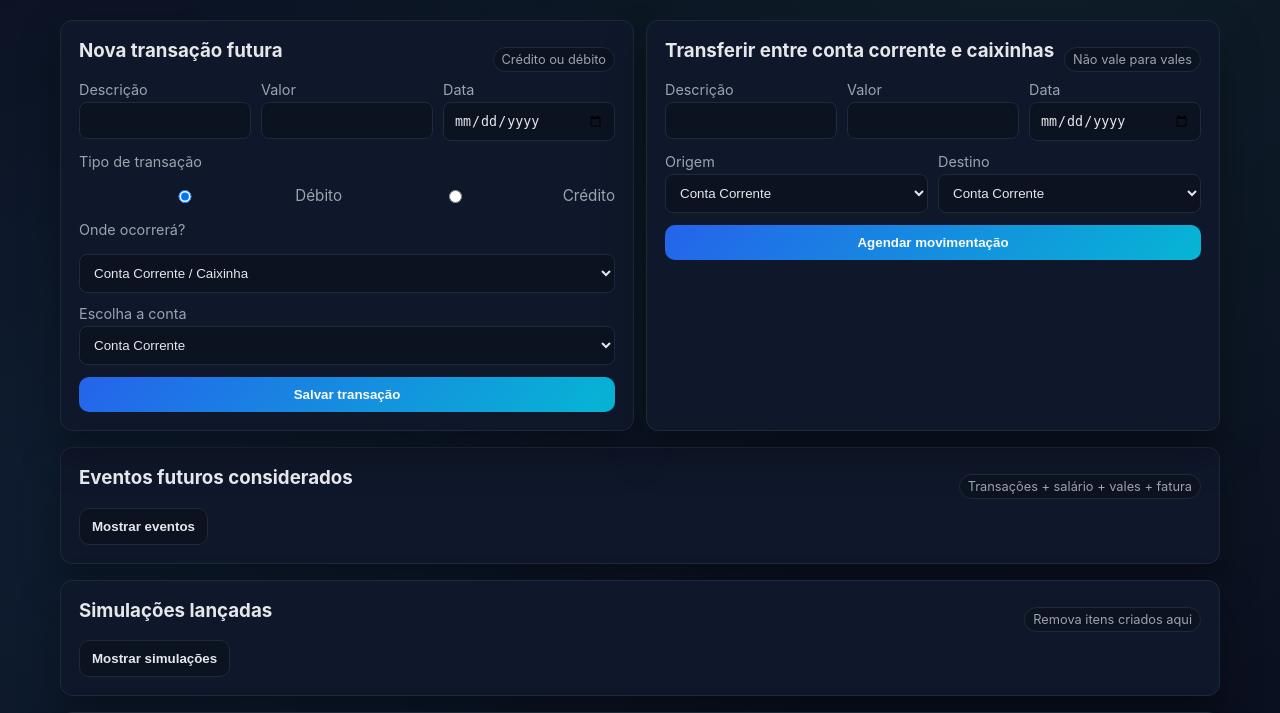
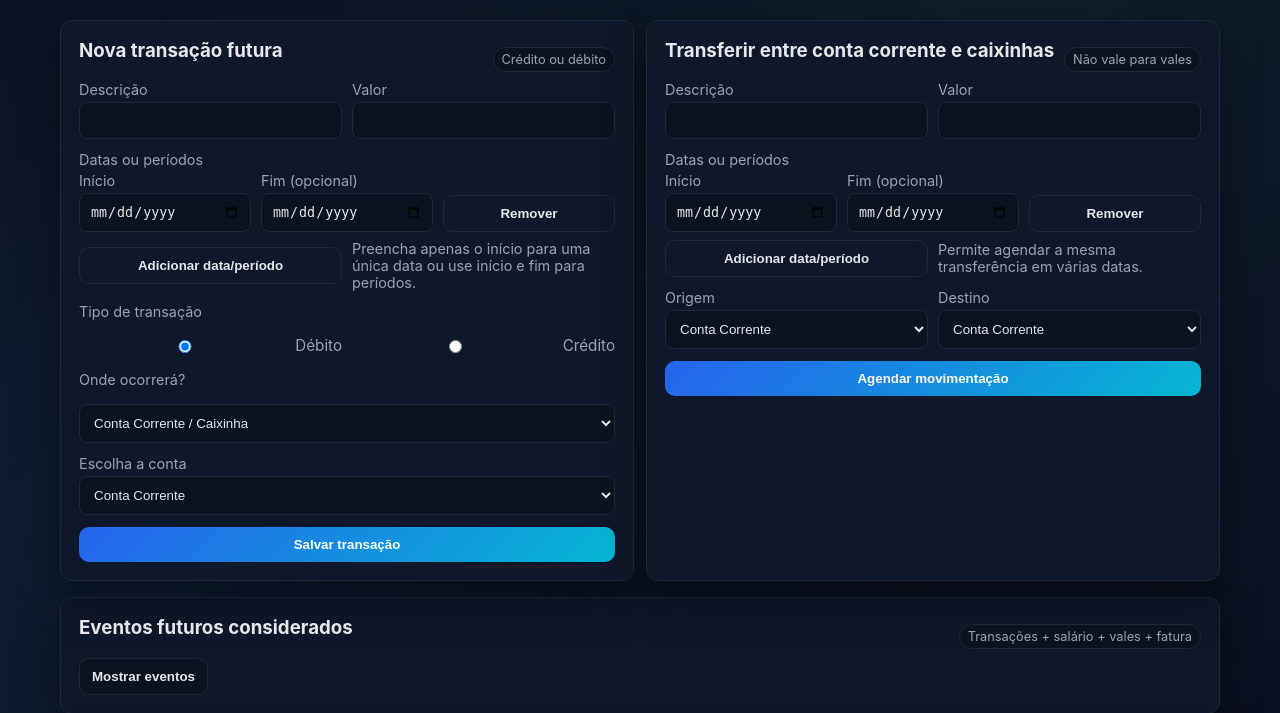
Before and after one commit to GloedenJoao/traking_spending, a FastAPI app: page /simulate in a window 1280 px wide. Shown: the part 141-854 px from the top of the page. Run offline with FastAPI, Linux system fonts and the light colour scheme; data comes from the database, SQL or seed files in the repository; data that the repository does not hold is empty.

Commit message:
Support multiple date ranges for simulations

```diff
--- a/app/main.py
+++ b/app/main.py
@@ -1,5 +1,7 @@
 from datetime import date
-from fastapi import FastAPI, Depends, Form, Request
+from typing import List
+
+from fastapi import Depends, FastAPI, Form, Request
 from fastapi.responses import RedirectResponse
 from fastapi.staticfiles import StaticFiles
 from fastapi.templating import Jinja2Templates
@@ -8,6 +10,7 @@ from sqlalchemy.orm import Session
 from .db import Base, engine, SessionLocal
 from .models import Account, CreditCard, Salary, Transaction, Transfer, ValeBalance
 from .simulation import ensure_defaults, simulate
+from .utils import expand_date_ranges
 
 Base.metadata.create_all(bind=engine)
 
@@ -127,22 +130,24 @@ async def show_simulation(request: Request, days: int = 60, db: Session = Depend
 async def add_transaction(
     description: str = Form(...),
     amount: float = Form(...),
-    date_value: str = Form(...),
+    date_start: List[str] = Form(...),
+    date_end: List[str] = Form(None),
     transaction_type: str = Form("debit"),
     target_type: str = Form(...),
     account_id: int = Form(None),
     db: Session = Depends(get_db),
 ):
-    txn_date = date.fromisoformat(date_value)
     signed_amount = amount if transaction_type == "credit" else -amount
-    txn = Transaction(
-        description=description,
-        amount=signed_amount,
-        date=txn_date,
-        target_type=target_type,
-        account_id=account_id if target_type == "account" else None,
-    )
-    db.add(txn)
+    dates = expand_date_ranges(date_start, date_end or [])
+    for txn_date in dates:
+        txn = Transaction(
+            description=description,
+            amount=signed_amount,
+            date=txn_date,
+            target_type=target_type,
+            account_id=account_id if target_type == "account" else None,
+        )
+        db.add(txn)
     db.commit()
     return RedirectResponse("/simulate", status_code=303)
 
@@ -160,22 +165,25 @@ async def delete_transaction(transaction_id: int, db: Session = Depends(get_db))
 async def add_transfer(
     description: str = Form(...),
     amount: float = Form(...),
-    date_value: str = Form(...),
+    date_start: List[str] = Form(...),
+    date_end: List[str] = Form(None),
     from_account_id: int = Form(...),
     to_account_id: int = Form(...),
     db: Session = Depends(get_db),
 ):
-    transfer_date = date.fromisoformat(date_value)
     if from_account_id == to_account_id:
         return RedirectResponse("/simulate", status_code=303)
-    transfer = Transfer(
-        description=description,
-        amount=amount,
-        date=transfer_date,
-        from_account_id=from_account_id,
-        to_account_id=to_account_id,
-    )
-    db.add(transfer)
+
+    dates = expand_date_ranges(date_start, date_end or [])
+    for transfer_date in dates:
+        transfer = Transfer(
+            description=description,
+            amount=amount,
+            date=transfer_date,
+            from_account_id=from_account_id,
+            to_account_id=to_account_id,
+        )
+        db.add(transfer)
     db.commit()
     return RedirectResponse("/simulate", status_code=303)
 
--- a/app/utils.py
+++ b/app/utils.py
@@ -1,4 +1,5 @@
 from datetime import date, timedelta
+from typing import List
 
 
 def is_business_day(check_date: date) -> bool:
@@ -32,3 +33,22 @@ def penultimate_business_day(year: int, month: int) -> date:
 def daterange(start: date, days: int):
     for offset in range(days + 1):
         yield start + timedelta(days=offset)
+
+
+def expand_date_ranges(date_starts: List[str], date_ends: List[str]) -> List[date]:
+    dates: List[date] = []
+    for index, start_str in enumerate(date_starts):
+        if not start_str:
+            continue
+        start = date.fromisoformat(start_str)
+        end_str = date_ends[index] if index < len(date_ends) and date_ends[index] else None
+        end = date.fromisoformat(end_str) if end_str else start
+        if end < start:
+            start, end = end, start
+
+        current = start
+        while current <= end:
+            if current not in dates:
+                dates.append(current)
+            current += timedelta(days=1)
+    return dates
--- a/static/style.css
+++ b/static/style.css
@@ -190,6 +190,15 @@ nav a.active { color: var(--text); font-weight: 700; }
   align-items: center;
 }
 
+.stacked-rows {
+  display: grid;
+  gap: 10px;
+}
+
+.stacked-rows .form-row {
+  align-items: end;
+}
+
 .inline {
   display: flex;
   align-items: center;
--- a/templates/simulate.html
+++ b/templates/simulate.html
@@ -33,9 +33,25 @@
               <label>Valor</label>
               <input type="number" step="0.01" name="amount" required>
             </div>
-            <div>
-              <label>Data</label>
-              <input type="date" name="date_value" required>
+          </div>
+          <div>
+            <label>Datas ou períodos</label>
+            <div id="txn-date-ranges" class="stacked-rows">
+              <div class="form-row" data-range-row>
+                <div>
+                  <label>Início</label>
+                  <input type="date" name="date_start" required>
+                </div>
+                <div>
+                  <label>Fim (opcional)</label>
+                  <input type="date" name="date_end">
+                </div>
+                <button class="secondary" type="button" onclick="removeRange(this, 'txn-date-ranges')">Remover</button>
+              </div>
+            </div>
+            <div class="form-row compact" style="margin-top:8px;">
+              <button class="secondary" type="button" onclick="addRange('txn-date-ranges')">Adicionar data/período</button>
+              <p class="muted" style="margin:0;">Preencha apenas o início para uma única data ou use início e fim para períodos.</p>
             </div>
           </div>
           <label>Tipo de transação</label>
@@ -77,9 +93,25 @@
               <label>Valor</label>
               <input type="number" step="0.01" name="amount" required>
             </div>
-            <div>
-              <label>Data</label>
-              <input type="date" name="date_value" required>
+          </div>
+          <div>
+            <label>Datas ou períodos</label>
+            <div id="transfer-date-ranges" class="stacked-rows">
+              <div class="form-row" data-range-row>
+                <div>
+                  <label>Início</label>
+                  <input type="date" name="date_start" required>
+                </div>
+                <div>
+                  <label>Fim (opcional)</label>
+                  <input type="date" name="date_end">
+                </div>
+                <button class="secondary" type="button" onclick="removeRange(this, 'transfer-date-ranges')">Remover</button>
+              </div>
+            </div>
+            <div class="form-row compact" style="margin-top:8px;">
+              <button class="secondary" type="button" onclick="addRange('transfer-date-ranges')">Adicionar data/período</button>
+              <p class="muted" style="margin:0;">Permite agendar a mesma transferência em várias datas.</p>
             </div>
           </div>
           <div class="form-row">
@@ -258,6 +290,36 @@
       const simulations = document.getElementById('user-simulations');
       simulations.classList.toggle('hidden');
     }
+
+    function addRange(containerId) {
+      const container = document.getElementById(containerId);
+      const template = container.querySelector('[data-range-row]');
+      const clone = template.cloneNode(true);
+      clone.querySelectorAll('input').forEach((input) => (input.value = ''));
+      container.appendChild(clone);
+      updateRemoveButtons(containerId);
+    }
+
+    function removeRange(button, containerId) {
+      const container = document.getElementById(containerId);
+      if (container.querySelectorAll('[data-range-row]').length === 1) {
+        return;
+      }
+      button.closest('[data-range-row]').remove();
+      updateRemoveButtons(containerId);
+    }
+
+    function updateRemoveButtons(containerId) {
+      const container = document.getElementById(containerId);
+      const rows = container.querySelectorAll('[data-range-row]');
+      rows.forEach((row) => {
+        const button = row.querySelector('button');
+        button.disabled = rows.length === 1;
+      });
+    }
+
+    updateRemoveButtons('txn-date-ranges');
+    updateRemoveButtons('transfer-date-ranges');
   </script>
 </body>
 </html>
```
Also changed, not shown: README.md.
